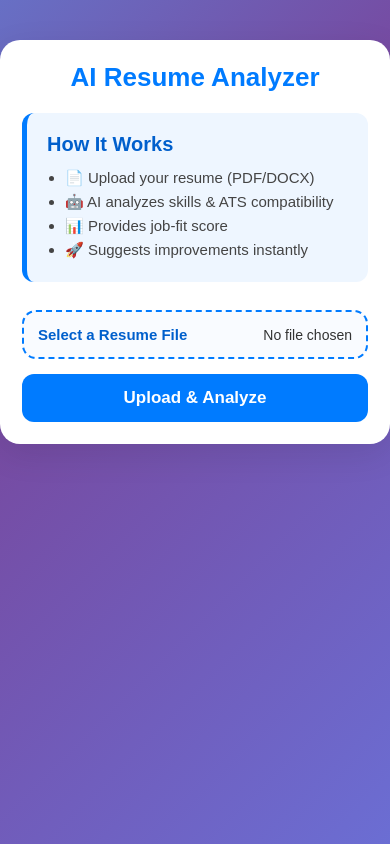
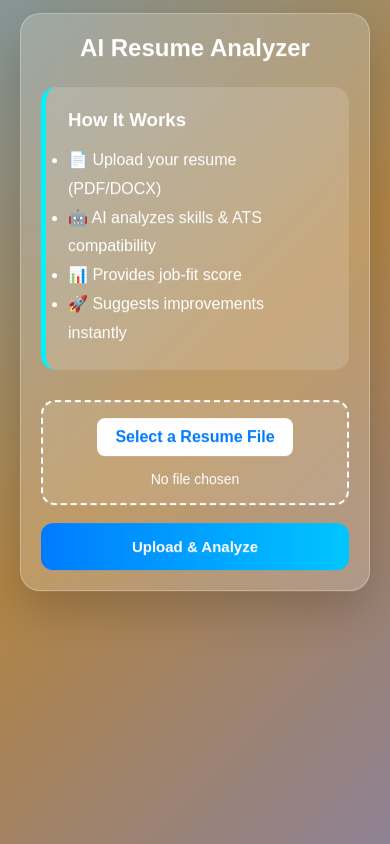
Before and after one commit to PemmadiBalu/Resumer-Analyzer, a React (Create React App) app in the folder Frontend/my-react-app/: page /upload in a window 390 px wide. Built offline with nearby package versions, Linux system fonts and the light colour scheme; the HTML template or start-up script is replaced by a standard one.

Commit message:
Update upload.css

```diff
--- a/Frontend/my-react-app/src/styles/upload.css
+++ b/Frontend/my-react-app/src/styles/upload.css
@@ -1,208 +1,430 @@
+
 
 /* ================================
-   CONTAINER & TITLE
+   PAGE BACKGROUND
 =================================== */
-.upload-container {
-  max-width: 750px;
-  margin: 40px auto;
-  background: #ffffff;
-  padding: 35px;
-  border-radius: 20px;
-  box-shadow: 0 10px 35px rgba(0, 0, 0, 0.09);
-  font-family: "Poppins", sans-serif;
-  animation: fadeIn 0.6s ease-in-out;
-}
 
-@keyframes fadeIn {
-  from { opacity: 0; transform: translateY(20px); }
-  to { opacity: 1; transform: translateY(0); }
-}
-
-.upload-title {
-  text-align: center;
-  font-size: 32px;
-  font-weight: 700;
-  margin-bottom: 20px;
-  color: #007bff;
+body{
+    margin:0;
+    font-family:"Poppins",sans-serif;
+    background:linear-gradient(-45deg,#667eea,#b18445,#4facfe,#00f2fe);
+    background-size:400% 400%;
+    animation:gradientBG 12s ease infinite;
 }
 
 /* ================================
-   HOW IT WORKS BOX
+   CONTAINER
 =================================== */
-.steps-box {
-  background: #eef6ff;
-  padding: 20px;
-  border-left: 5px solid #007bff;
-  border-radius: 12px;
-  margin-bottom: 28px;
-}
 
-.steps-box h3 {
-  font-size: 20px;
-  font-weight: 600;
-  margin-bottom: 10px;
-  color: #005fcc;
-}
+.upload-container{
+    max-width:750px;
+    margin:40px auto;
+    padding:35px;
 
-.steps-box ul {
-  padding-left: 18px;
-  font-size: 15px;
-  color: #444;
-  line-height: 1.6;
+    background:rgba(255,255,255,.18);
+    backdrop-filter:blur(18px);
+    -webkit-backdrop-filter:blur(18px);
+
+    border-radius:20px;
+    border:1px solid rgba(255,255,255,.3);
+
+    box-shadow:0 20px 45px rgba(0,0,0,.18);
+
+    animation:
+        fadeUp .8s ease,
+        floating 4s ease-in-out infinite;
 }
 
 /* ================================
-   CUSTOM FILE UPLOAD BOX
+   TITLE
 =================================== */
-.custom-file-box {
-  width: 100%;
-  display: flex;
-  align-items: center;
-  background: #f9fbff;
-  border: 2px dashed #007bff;
-  padding: 14px;
-  border-radius: 14px;
-  cursor: pointer;
-  transition: 0.3s;
-  margin-bottom: 15px;
-  justify-content: space-between;
+
+.upload-title{
+    text-align:center;
+    font-size:34px;
+    font-weight:700;
+    color:white;
+    margin-bottom:25px;
+    animation:fadeDown .8s ease;
 }
 
-.custom-file-box:hover {
-  border-color: #005fcc;
-  background: #e8f1ff;
+/* ================================
+   HOW IT WORKS
+=================================== */
+
+.steps-box{
+
+    background:rgba(255,255,255,.15);
+
+    padding:22px;
+
+    border-radius:15px;
+
+    border-left:5px solid #00f2fe;
+
+    margin-bottom:30px;
+
+    animation:slideLeft .8s ease;
+
 }
 
-.file-label {
-  font-size: 15px;
-  font-weight: 600;
-  color: #005fcc;
-  cursor: pointer;
+.steps-box h3{
+    color:white;
+    margin-bottom:15px;
 }
 
-#fileName {
-  font-size: 14px;
-  font-weight: 500;
-  color: #333;
-  max-width: 60%;
-  overflow: hidden;
-  text-overflow: ellipsis;
-  white-space: nowrap;
+.steps-box ul{
+    color:white;
+    line-height:1.8;
+}
+
+/* ================================
+   FILE BOX
+=================================== */
+
+.custom-file-box{
+
+    display:flex;
+    justify-content:space-between;
+    align-items:center;
+
+    padding:16px;
+
+    border:2px dashed white;
+
+    border-radius:14px;
+
+    background:rgba(255,255,255,.1);
+
+    transition:.4s;
+
+    margin-bottom:18px;
+
+}
+
+.custom-file-box:hover{
+
+    transform:scale(1.02);
+
+    background:rgba(255,255,255,.18);
+
+    box-shadow:0 12px 25px rgba(0,0,0,.15);
+
+}
+
+.file-label{
+
+    background:white;
+
+    color:#007bff;
+
+    padding:10px 18px;
+
+    border-radius:8px;
+
+    font-weight:600;
+
+    cursor:pointer;
+
+    transition:.3s;
+
+}
+
+.file-label:hover{
+
+    transform:translateY(-3px);
+
+}
+
+.custom-file-box span{
+
+    color:white;
+    font-size:14px;
+
 }
 
 /* ================================
    BUTTON
 =================================== */
-.upload-btn {
-  width: 100%;
-  padding: 14px;
-  border-radius: 12px;
-  border: none;
-  font-size: 17px;
-  font-weight: 600;
-  background: #007bff;
-  color: #fff;
-  cursor: pointer;
-  transition: 0.3s;
+
+.upload-btn{
+
+    width:100%;
+
+    padding:15px;
+
+    border:none;
+
+    border-radius:12px;
+
+    background:linear-gradient(90deg,#007bff,#00c6ff);
+
+    color:white;
+
+    font-size:17px;
+
+    font-weight:bold;
+
+    cursor:pointer;
+
+    transition:.35s;
+
 }
 
-.upload-btn:hover:not([disabled]) {
-  background: #005fcc;
-  box-shadow: 0 6px 12px rgba(0, 123, 255, 0.25);
+.upload-btn:hover{
+
+    transform:translateY(-4px);
+
+    box-shadow:0 15px 30px rgba(0,123,255,.4);
+
 }
 
-.upload-btn[disabled] {
-  opacity: 0.7;
-  cursor: not-allowed;
+.upload-btn:disabled{
+
+    opacity:.7;
+
+    cursor:not-allowed;
+
 }
 
 /* ================================
-   ERROR MESSAGE
+   ERROR
 =================================== */
-.error-msg {
-  color: #d10000;
-  font-weight: 600;
-  text-align: center;
-  margin-top: 10px;
+
+.error-msg{
+
+    color:#ffeb3b;
+
+    text-align:center;
+
+    font-weight:600;
+
+    margin-top:15px;
+
 }
 
 /* ================================
-   FEEDBACK SECTION
+   REVIEW
 =================================== */
-.review-box {
-  background: #f8faff;
-  padding: 22px;
-  margin-top: 28px;
-  border-radius: 14px;
-  border: 1px solid #d8e3ff;
+
+.review-box{
+
+    margin-top:30px;
+
+    background:rgba(255,255,255,.15);
+
+    padding:25px;
+
+    border-radius:15px;
+
+    animation:slideRight .8s ease;
+
 }
 
-.review-title {
-  font-size: 22px;
-  font-weight: 600;
-  margin-bottom: 10px;
+.review-title{
+
+    color:white;
+
+    text-align:center;
+
+    margin-bottom:20px;
+
 }
 
-.feedback-slider {
-  width: 100%;
-  margin: 10px 0;
+.feedback-slider{
+
+    width:100%;
+
 }
 
-.slider-value {
-  text-align: center;
-  font-weight: 600;
-  margin-bottom: 12px;
+.slider-value{
+
+    color:white;
+
+    text-align:center;
+
+    margin:15px 0;
+
 }
 
-.feedback-input {
-  width: 100%;
-  min-height: 110px;
-  padding: 10px;
-  border-radius: 12px;
-  border: 1.6px solid #c7c7c7;
-  resize: none;
-  font-size: 15px;
-  transition: 0.3s;
+.feedback-input{
+
+    width:100%;
+
+    min-height:120px;
+
+    padding:15px;
+
+    border:none;
+
+    border-radius:12px;
+
+    resize:none;
+
+    outline:none;
+
+    font-size:15px;
+
 }
 
-.feedback-input:focus {
-  border-color: #007bff;
-  outline: none;
-  background: #fff;
+.feedback-input:focus{
+
+    box-shadow:0 0 15px rgba(255,255,255,.6);
+
 }
 
-.submit-feedback {
-  width: 100%;
-  padding: 14px;
-  margin-top: 12px;
-  background: #28a745;
-  border-radius: 12px;
-  border: none;
-  font-size: 17px;
-  color: #fff;
-  font-weight: 600;
-  cursor: pointer;
-  transition: 0.3s;
+.submit-feedback{
+
+    width:100%;
+
+    margin-top:15px;
+
+    padding:14px;
+
+    border:none;
+
+    border-radius:12px;
+
+    background:#00c853;
+
+    color:white;
+
+    font-size:16px;
+
+    font-weight:bold;
+
+    cursor:pointer;
+
+    transition:.3s;
+
 }
 
-.submit-feedback:hover {
-  background: #218838;
-  box-shadow: 0 6px 15px rgba(40, 167, 69, 0.22);
+.submit-feedback:hover{
+
+    transform:translateY(-3px);
+
+    background:#00a843;
+
+}
+
+/* ================================
+   ANIMATIONS
+=================================== */
+
+@keyframes gradientBG{
+
+0%{background-position:0% 50%;}
+
+50%{background-position:100% 50%;}
+
+100%{background-position:0% 50%;}
+
+}
+
+@keyframes fadeUp{
+
+from{
+opacity:0;
+transform:translateY(40px);
+}
+
+to{
+opacity:1;
+transform:translateY(0);
+}
+
+}
+
+@keyframes fadeDown{
+
+from{
+opacity:0;
+transform:translateY(-40px);
+}
+
+to{
+opacity:1;
+transform:translateY(0);
+}
+
+}
+
+@keyframes slideLeft{
+
+from{
+opacity:0;
+transform:translateX(-40px);
+}
+
+to{
+opacity:1;
+transform:translateX(0);
+}
+
+}
+
+@keyframes slideRight{
+
+from{
+opacity:0;
+transform:translateX(40px);
+}
+
+to{
+opacity:1;
+transform:translateX(0);
+}
+
+}
+
+@keyframes floating{
+
+0%{
+transform:translateY(0);
+}
+
+50%{
+transform:translateY(-8px);
+}
+
+100%{
+transform:translateY(0);
+}
+
 }
 
 /* ================================
    RESPONSIVE
 =================================== */
-@media (max-width: 600px) {
-  .upload-container {
-    padding: 22px;
-  }
 
-  .upload-title {
-    font-size: 26px;
-  }
+@media(max-width:768px){
 
-  #fileName {
-    max-width: 45%;
-  }
+.upload-container{
+margin:20px;
+padding:20px;
 }
+
+.upload-title{
+font-size:28px;
+}
+
+.custom-file-box{
+flex-direction:column;
+gap:15px;
+text-align:center;
+}
+
+}
+
+@media(max-width:480px){
+
+.upload-title{
+font-size:24px;
+}
+
+.upload-btn,
+.submit-feedback{
+font-size:15px;
+}
+
+}
```
